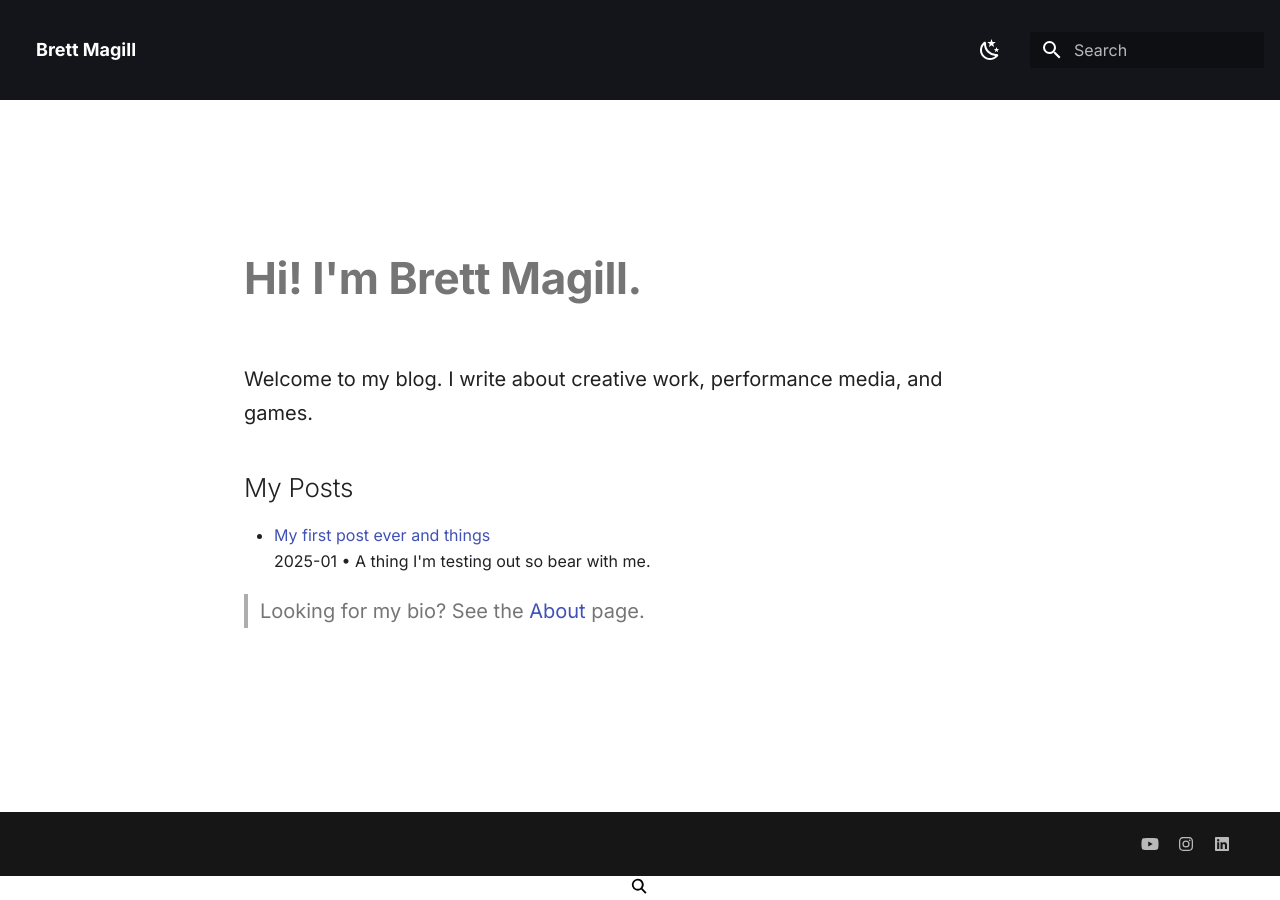
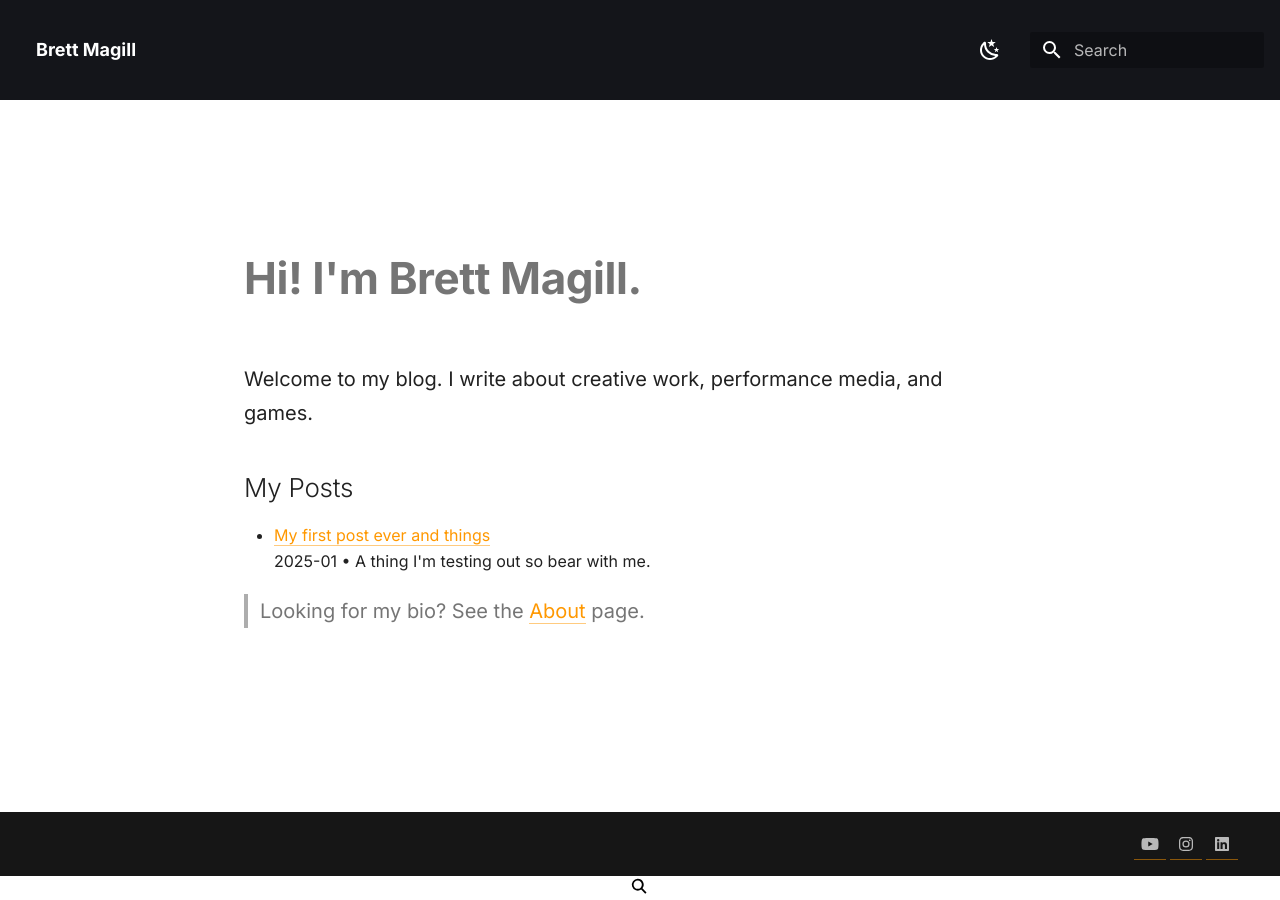
Before and after one commit to thatbrettmagill/thatbrettmagill.github.io, an MkDocs documentation site: the page built from docs/index.md, in a window 1280 px wide. Built offline with MkDocs 1.6.1 and Material for MkDocs 9.7.7, drawn with Linux system fonts in a browser that asks for light colours.

Commit message:
Update overrides.css
Hyperlink styling update

```diff
--- a/docs/assets/overrides.css
+++ b/docs/assets/overrides.css
@@ -52,3 +52,25 @@
 .md-typeset p  { line-height: 1.7; font-size: 1rem; }
 
 .md-main { padding-top: 5rem; }
+
+/* ---------- Hyperlink Styling ---------- */
+/* Default link colour (orange accent) */
+.md-typeset a,
+.md-typeset a:visited {
+  color: #ff9800;
+  text-decoration: none;
+  border-bottom: 1px solid color-mix(in oklab, #ff9800 50%, transparent);
+  transition: color 0.2s ease, border-color 0.2s ease;
+}
+
+/* Hover colour — bright amber/gold for contrast */
+.md-typeset a:hover,
+.md-typeset a:focus {
+  color: #ffd580; /* warm gold hover */
+  border-bottom-color: #ffd580;
+}
+
+/* Optional: subtle glow effect for hover */
+.md-typeset a:hover {
+  text-shadow: 0 0 6px rgba(255, 152, 0, 0.3);
+}
```
